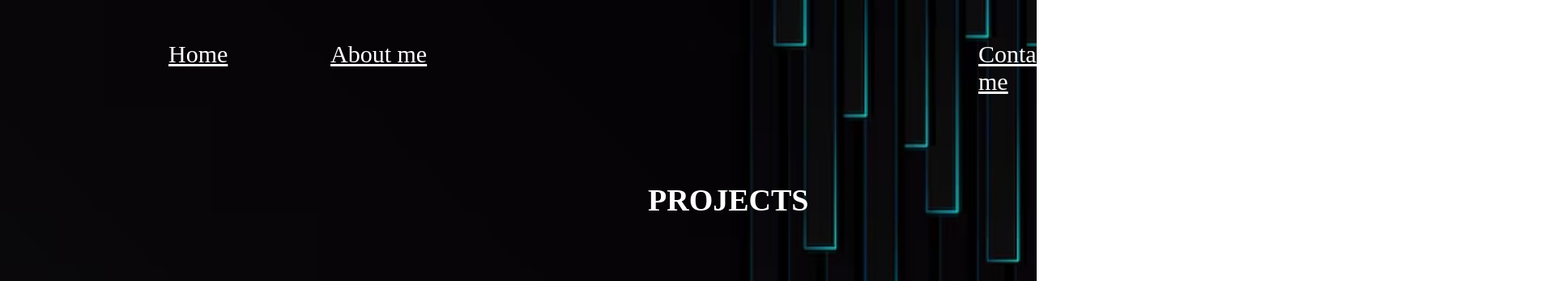
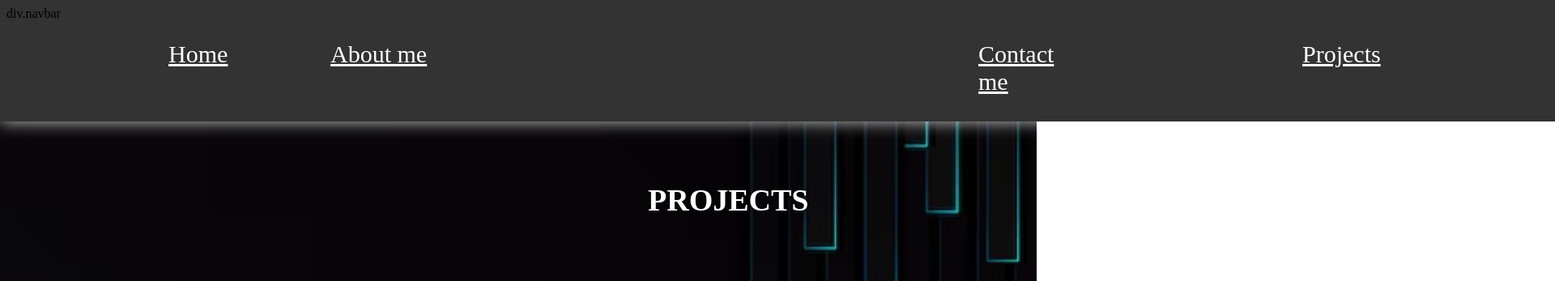
Before and after one commit to StianSJerve/portifiole, a plain HTML site: page project.html in a window 1280 px wide. Shown: the top 347 px of the page at 81% size, 1920 px wide, since content can reach past the window. Drawn offline with Linux system fonts and the light colour scheme; grey boxes are pictures that could not be loaded.

Commit message:
Update project.html

```diff
--- a/project.html
+++ b/project.html
@@ -7,10 +7,12 @@
     <link rel="stylesheet" href="project.css">
 </head>
 <body>
+    <div class="navbar"></div>
     <h1>PROJECTS</h1>
     <h2>Oslo Lacross</h2>
     <h3>Webutvikling</h3>
     <h4>Snurr Dance School</h4>
+    div.navbar
     <div class="home"><a href="index.html">Home</a></div>
     <div class="about"><a href="About.html">About me</a></div>
       <div class="contact"><a href="contact.html">Contact me</a> </div>
```
